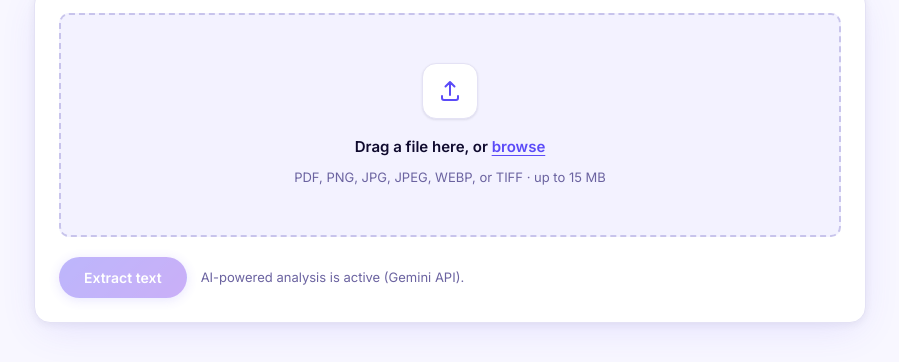
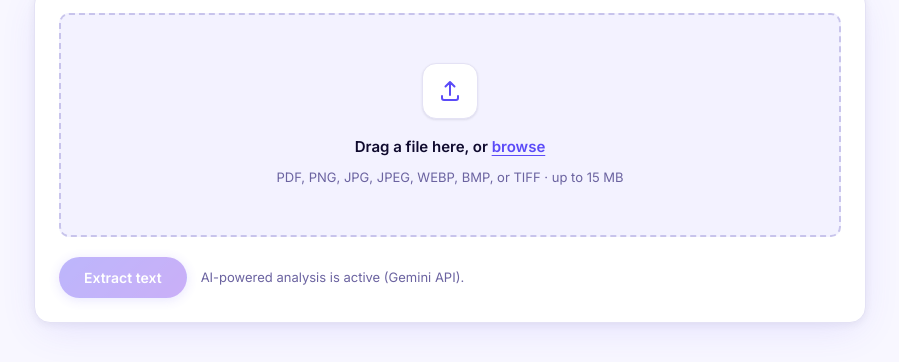
Before and after one commit to tiyaagarwal/social-media-content-analyzer, a Flask app: page / in a window 1280 px wide. Shown: the part 461-823 px from the top of the page, without its empty margins (190-1089 px from the left). Run offline with Flask 3, Linux system fonts and the light colour scheme.

Commit message:
Fix stale unsupported-file-type error message in /api/extract
The backend error for an unsupported upload only listed PDF, PNG, JPG,
and JPEG, even though SUPPORTED_IMAGE_TYPES has included WEBP, BMP, and
TIFF since the initial commit, and the frontend's own validation
(templates/index.html input accept list and static/js/app.js's error
message) already advertised all six image types plus PDF. Updated the
Flask error message to match, and fixed the dropzone caption text in
templates/index.html which was also missing BMP.

Verified by hitting POST /api/extract with an unsupported .txt file via
Flask's test client and confirming the returned error now lists all
accepted formats, and by running the existing test suite
(python3 -m unittest discover -s tests -v): 21/23 pass, with the 2
failures being pre-existing OCR tests that need a tesseract binary not
present in this environment, unrelated to this change.

Co-Authored-By: Claude Sonnet 5 <noreply@anthropic.com>
Claude-Session: https://claude.ai/code/session_013Uoo8Wmxq4YsSahsHefu67

```diff
--- a/app.py
+++ b/app.py
@@ -59,7 +59,7 @@ def api_extract():
     if not _allowed_filename(file.filename):
         ext = file.filename.rsplit(".", 1)[-1].upper() if "." in file.filename else "unknown"
         return jsonify({
-            "error": f"Unsupported file type '.{ext}'. Upload a PDF, PNG, JPG, or JPEG file."
+            "error": f"Unsupported file type '.{ext}'. Upload a PDF, PNG, JPG, JPEG, WEBP, BMP, or TIFF file."
         }), 400
 
     data = file.read()
--- a/templates/index.html
+++ b/templates/index.html
@@ -56,7 +56,7 @@
             </svg>
           </span>
           <p class="dropzone__title">Drag a file here, or <span class="link-style">browse</span></p>
-          <p class="dropzone__meta">PDF, PNG, JPG, JPEG, WEBP, or TIFF · up to 15 MB</p>
+          <p class="dropzone__meta">PDF, PNG, JPG, JPEG, WEBP, BMP, or TIFF · up to 15 MB</p>
         </div>
 
         <div class="dropzone__content dropzone__content--file" id="dropzone-file" hidden>
```
